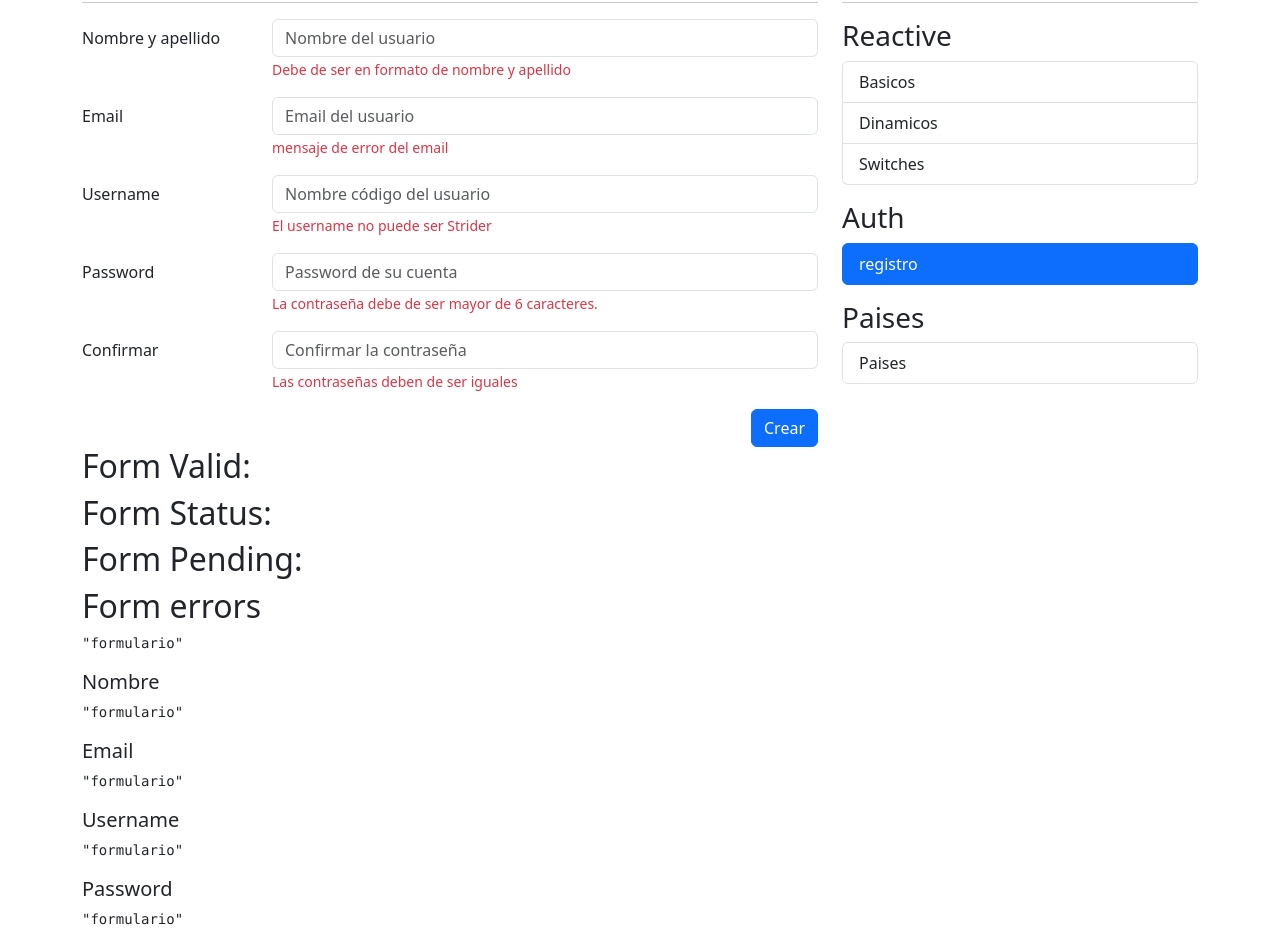
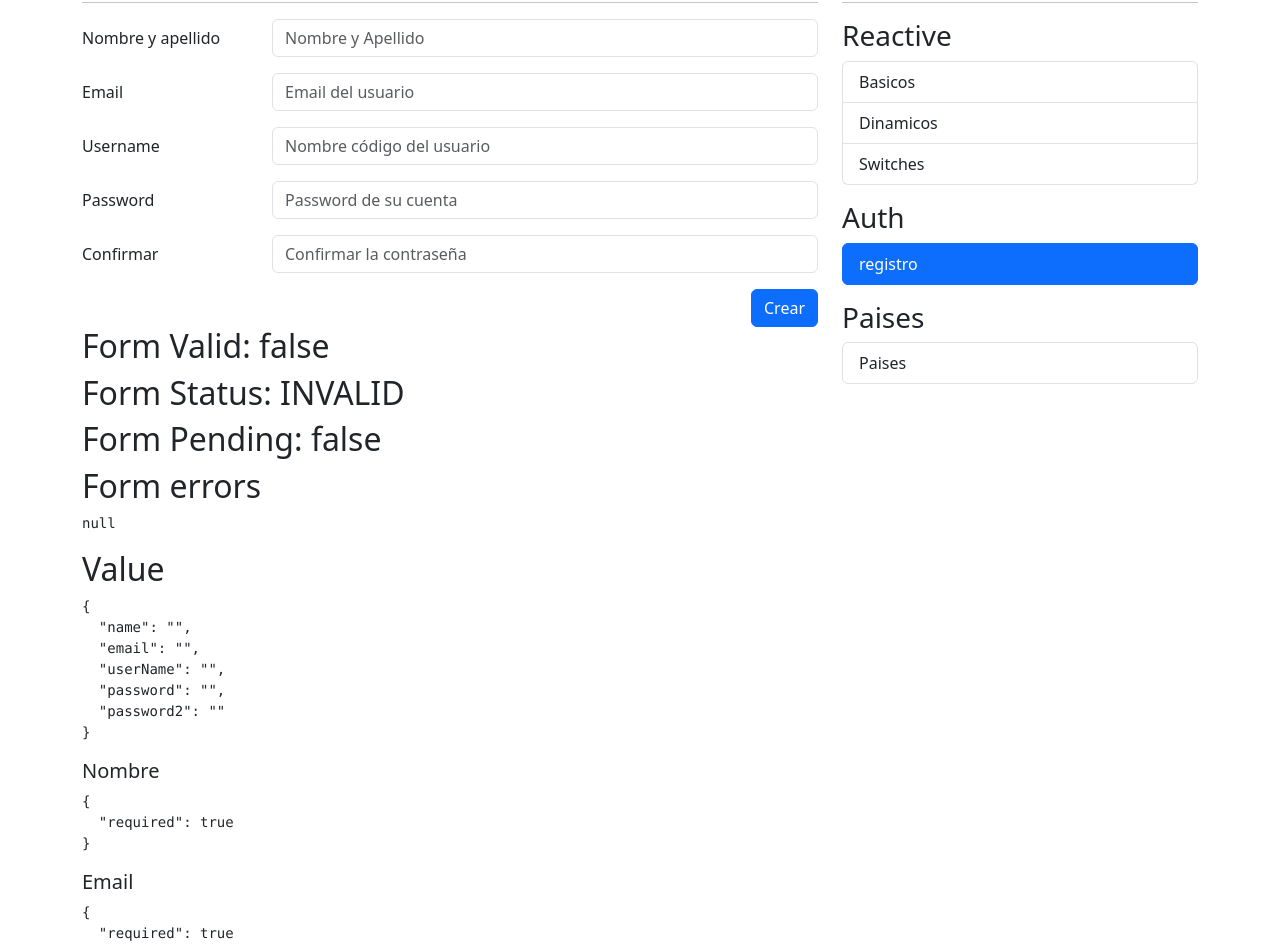
Before and after one commit to santiagocharrisC/angular20, an Angular app: page /auth/sign-up in a window 1280 px wide. Shown: the part 100-1046 px from the top of the page. Built offline with nearby package versions, Linux system fonts and the light colour scheme.

Commit message:
Formularios-Reactivos-199

```diff
--- a/src/app/auth/pages/register-page/register-page.html
+++ b/src/app/auth/pages/register-page/register-page.html
@@ -4,17 +4,19 @@
 <div class="row">
   <div class="col">
 
-    <form autocomplete="off">
+    <form autocomplete="off" [formGroup]="myForm" (ngSubmit)="onSubmit()">
 
       <!-- Nombre -->
       <div class="row mb-3">
         <label class="col-sm-3 col-form-label">Nombre y apellido</label>
         <div class="col-sm-9">
-          <input type="text" class="form-control" placeholder="Nombre del usuario">
+          <input type="text" class="form-control" placeholder="Nombre y Apellido" formControlName="name">
 
+          @if (formUtils.isValidField(myForm, 'name')) {
           <span class="form-text text-danger">
-            Debe de ser en formato de nombre y apellido
+            El campo debe de tener nombre y apellido
           </span>
+          }
         </div>
       </div>
 
@@ -22,10 +24,12 @@
       <div class="row mb-3">
         <label class="col-sm-3 col-form-label">Email</label>
         <div class="col-sm-9">
-          <input type="email" class="form-control" placeholder="Email del usuario">
+          <input type="email" class="form-control" placeholder="Email del usuario" formControlName="email">
+          @if (formUtils.isValidField(myForm, 'email')) {
           <span class="form-text text-danger">
-            mensaje de error del email
+            {{formUtils.getFieldError(myForm, 'email')}}
           </span>
+          }
         </div>
       </div>
 
@@ -33,10 +37,12 @@
       <div class="row mb-3">
         <label class="col-sm-3 col-form-label">Username</label>
         <div class="col-sm-9">
-          <input type="text" class="form-control" placeholder="Nombre código del usuario">
+          <input type="text" class="form-control" placeholder="Nombre código del usuario" formControlName="userName">
+          @if (formUtils.isValidField(myForm, 'userName')) {
           <span class="form-text text-danger">
-            El username no puede ser Strider
+            {{formUtils.getFieldError(myForm, 'userName')}}
           </span>
+          }
         </div>
       </div>
 
@@ -44,11 +50,12 @@
       <div class="row mb-3">
         <label class="col-sm-3 col-form-label">Password</label>
         <div class="col-sm-9">
-          <input type="password" class="form-control" placeholder="Password de su cuenta">
-
+          <input type="password" class="form-control" placeholder="Password de su cuenta" formControlName="password">
+          @if (formUtils.isValidField(myForm, 'password')) {
           <span class="form-text text-danger">
-            La contraseña debe de ser mayor de 6 caracteres.
+            {{formUtils.getFieldError(myForm, 'password')}}
           </span>
+          }
         </div>
       </div>
 
@@ -56,11 +63,12 @@
       <div class="row mb-3">
         <label class="col-sm-3 col-form-label">Confirmar</label>
         <div class="col-sm-9">
-          <input type="password" class="form-control" placeholder="Confirmar la contraseña">
-
+          <input type="password" class="form-control" placeholder="Confirmar la contraseña" formControlName="password2">
+          @if (formUtils.isValidField(myForm, 'password2')) {
           <span class="form-text text-danger">
-            Las contraseñas deben de ser iguales
+            {{formUtils.getFieldError(myForm, 'password2')}}
           </span>
+          }
         </div>
       </div>
 
@@ -79,24 +87,27 @@
 </div>
 
 
-<h2>Form Valid: </h2>
-<h2>Form Status: </h2>
-<h2>Form Pending: </h2>
+<h2>Form Valid: {{myForm.valid}} </h2>
+<h2>Form Status: {{myForm.status}} </h2>
+<h2>Form Pending: {{myForm.pending}} </h2>
 <h2>Form errors</h2>
-<pre>{{ 'formulario' | json }}</pre>
+<pre>{{ myForm.errors | json }}</pre>
+
+<h2>Value</h2>
+<pre>{{ myForm.value | json }}</pre>
 
 <h5>Nombre</h5>
-<pre>{{ 'formulario' | json }}</pre>
+<pre>{{ myForm.controls['name'].errors | json }}</pre>
 
 <h5>Email</h5>
-<pre>{{ 'formulario' | json }}</pre>
+<pre>{{ myForm.controls['email'].errors | json }}</pre>
 
 <h5>Username</h5>
-<pre>{{ 'formulario' | json }}</pre>
+<pre>{{ myForm.controls['userName'].errors | json }}</pre>
 
 
 <h5>Password</h5>
-<pre>{{ 'formulario' | json }}</pre>
+<pre>{{ myForm.controls['password'].errors | json }}</pre>
 
 <h5>Confirmar</h5>
-<pre>{{ 'formulario' | json }}</pre>
+<pre>{{ myForm.controls['password2'].errors | json }}</pre>
--- a/src/app/auth/pages/register-page/register-page.ts
+++ b/src/app/auth/pages/register-page/register-page.ts
@@ -1,9 +1,29 @@
 import { JsonPipe } from '@angular/common';
-import { Component } from '@angular/core';
+import { Component, inject } from '@angular/core';
+import { FormBuilder, ReactiveFormsModule, Validators } from '@angular/forms';
+import { FormUtils } from '../../../utils/form-utlis';
 
 @Component({
   selector: 'app-register-page',
-  imports: [JsonPipe],
+  imports: [JsonPipe, ReactiveFormsModule],
   templateUrl: './register-page.html',
 })
-export class RegisterPage { }
+export class RegisterPage {
+
+  formUtils = FormUtils
+
+  fb = inject(FormBuilder)
+
+  myForm = this.fb.group({
+    name: ['', [Validators.required, Validators.pattern(FormUtils.namePattern)]],
+    email: ['', [Validators.required, Validators.pattern(FormUtils.emailPattern)]],
+    userName: ['', [Validators.required, Validators.minLength(6), Validators.pattern(FormUtils.notOnlySpacesPattern)]],
+    password: ['', [Validators.required, Validators.minLength(6)]],
+    password2: ['', Validators.required],
+  })
+
+  onSubmit() {
+    this.myForm.markAllAsTouched();
+    console.log(this.myForm.value);
+  }
+}
--- a/src/app/reactive/pages/dynamic-page/dynamic-page.html
+++ b/src/app/reactive/pages/dynamic-page/dynamic-page.html
@@ -23,8 +23,8 @@
 
       <div class="input-group">
         <input class="form-control" placeholder="Agregar favorito" [formControl]="newFavorite"
-          (keydown.enter)="onAddToFavorites()">
-        <button class="btn btn-outline-primary" type="button">
+          (keydown.enter)="onAddToFavorites()" (keydown.enter)="$event.preventDefault()">
+        <button class="btn btn-outline-primary" type="button" ((click))="onAddToFavorites()">
           Agregar favorito
         </button>
       </div>
--- a/src/app/reactive/pages/dynamic-page/dynamic-page.ts
+++ b/src/app/reactive/pages/dynamic-page/dynamic-page.ts
@@ -43,6 +43,7 @@ export class DynamicPage {
   }
 
   onSubmit() {
+    console.log(this.myForm.value)
     this.myForm.markAllAsTouched();
   }
 }
--- a/src/app/reactive/pages/switches-page/switches-page.html
+++ b/src/app/reactive/pages/switches-page/switches-page.html
@@ -2,7 +2,7 @@
 <hr>
 
 
-<form autocomplete="off">
+<form autocomplete="off" [formGroup]="myForm" (ngSubmit)="onSubmit()">
 
   <!-- Radio -->
   <div class="row mb-3">
@@ -10,14 +10,14 @@
     <div class="col-sm-9">
 
       <div class="form-check">
-        <input class="form-check-input" type="radio" value="M" id="radioMasculino">
+        <input class="form-check-input" type="radio" value="M" id="radioMasculino" formControlName="gender">
         <label class="form-check-label" for="radioMasculino">
           Masculino
         </label>
       </div>
 
       <div class="form-check">
-        <input class="form-check-input" type="radio" value="F" id="radioFemenino">
+        <input class="form-check-input" type="radio" value="F" id="radioFemenino" formControlName="gender">
         <label class="form-check-label" for="radioFemenino">
           Femenino
         </label>
@@ -32,7 +32,7 @@
     <div class="col-sm-9">
 
       <div class="form-check form-switch mt-2">
-        <input class="form-check-input" type="checkbox" id="flexSwitchCheckChecked">
+        <input class="form-check-input" type="checkbox" id="flexSwitchCheckChecked" formControlName="wantNotifications">
         <label class="form-check-label" for="flexSwitchCheckChecked">Quiero recibir notificaciones</label>
       </div>
 
@@ -43,15 +43,18 @@
   <div class="row mb-3">
     <label class="col-sm-3 col-form-label"></label>
     <div class="col-sm-9">
-      <div class="form-check">
-        <input class="form-check-input" type="checkbox" id="flexCheckDefault">
+      <div class="form-check" [class.text-danger]="formUtils.isValidField(myForm,'termAndConditions')">
+        <input class="form-check-input" type="checkbox" id="flexCheckDefault" formControlName="termAndConditions">
         <label class="form-check-label" for="flexCheckDefault">
           Términos y condiciones de uso
         </label>
       </div>
+
+      @if (formUtils.isValidField(myForm,'termAndConditions')) {
       <span class="form-text text-danger">
         Debe de aceptar las condiciones de uso
       </span>
+      }
 
     </div>
   </div>
@@ -70,15 +73,15 @@
 
 
 <h5>Valor del formulario</h5>
-<pre>{{ 'object' | json }}</pre>
+<pre>{{ myForm.value | json }}</pre>
 <br>
 
 <h5>Persona</h5>
-<pre>{{ 'object' | json }}</pre>
+<pre>{{ myForm.controls['gender'].value| json }}</pre>
 <br>
 
 <h5>Valid</h5>
-<pre>{{ 'object' | json }}</pre>
+<pre>{{ myForm.valid | json }}</pre>
 
 <!-- <h5>Términos</h5> -->
 <!-- <pre>{{ myForm.controls?.terminos?.errors | json }}</pre> -->
--- a/src/app/reactive/pages/switches-page/switches-page.ts
+++ b/src/app/reactive/pages/switches-page/switches-page.ts
@@ -1,9 +1,25 @@
 import { JsonPipe } from '@angular/common';
-import { Component } from '@angular/core';
+import { Component, inject } from '@angular/core';
+import { FormBuilder, FormGroup, ReactiveFormsModule, Validators } from '@angular/forms';
+import { FormUtils } from '../../../utils/form-utlis';
 
 @Component({
   selector: 'app-switches-page',
-  imports: [JsonPipe],
+  imports: [JsonPipe, ReactiveFormsModule],
   templateUrl: './switches-page.html',
 })
-export class SwitchesPage { }
+export class SwitchesPage {
+  private fb = inject(FormBuilder);
+  formUtils = FormUtils;
+
+  myForm: FormGroup = this.fb.group({
+    gender: [, Validators.required],
+    wantNotifications: [true],
+    termAndConditions: [false, Validators.requiredTrue],
+
+  })
+  onSubmit() {
+    this.myForm.markAllAsTouched()
+    console.log(this.myForm.value)
+  }
+}
--- a/src/app/utils/form-utlis.ts
+++ b/src/app/utils/form-utlis.ts
@@ -1,7 +1,19 @@
 import { FormArray, FormGroup, ValidationErrors } from "@angular/forms";
 
 export class FormUtils {
+
   //Expresiones regulares
+  static namePattern = '([a-zA-Z]+) ([a-zA-Z]+)';
+  static emailPattern = '^[a-z0-9._%+-]@[a-z0-9.-]+\\.[a-z]{2,4}';
+  static notOnlySpacesPattern = '^[a-zA-Z0-9]+$';
+  /*
+ {
+  "pattern":{
+    "requiredPattern:"^[a-z0-9._%+-]@[a-z0-9.-]+\\.[a-z]{2,4}$",
+    "actualValue": "asdf"
+  }
+  }
+ **/
 
   //getTexError
   static getTexError(errors: ValidationErrors) {
@@ -15,6 +27,20 @@ export class FormUtils {
 
         case 'min':
           return `Minimo de ${errors['min'].min} `
+
+        case 'email':
+          return `El valor ingresado no es un correo electronico  `
+
+
+        case 'pattern':
+          if (errors['pattern'].requiredPattern == FormUtils.emailPattern) {
+            return 'El correo electronico no es permitido'
+          }
+          return 'Error de patron contra expresion regular'
+
+
+        default:
+          return `Error de validacion no controlado ${key}`
       }
     }
     return null
```
